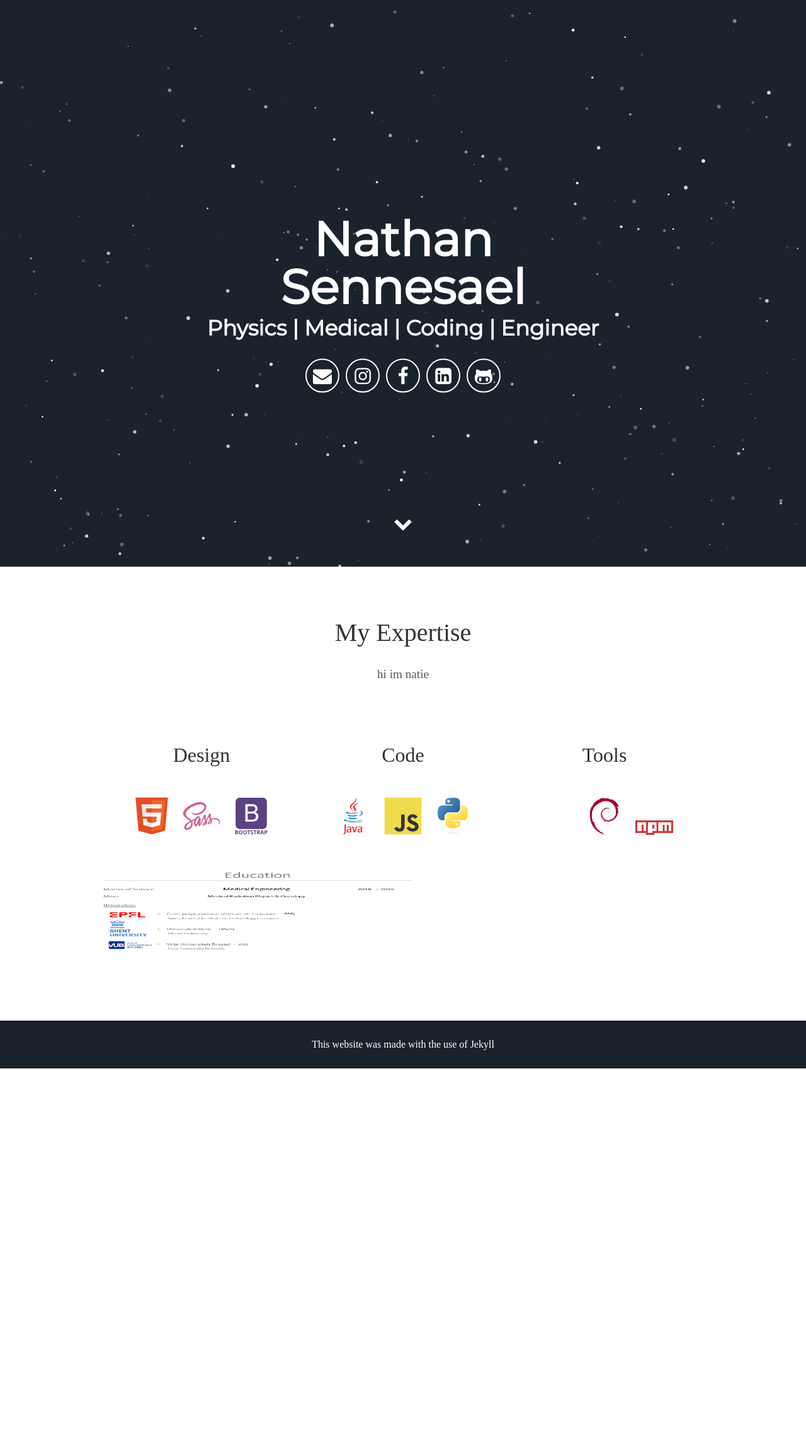
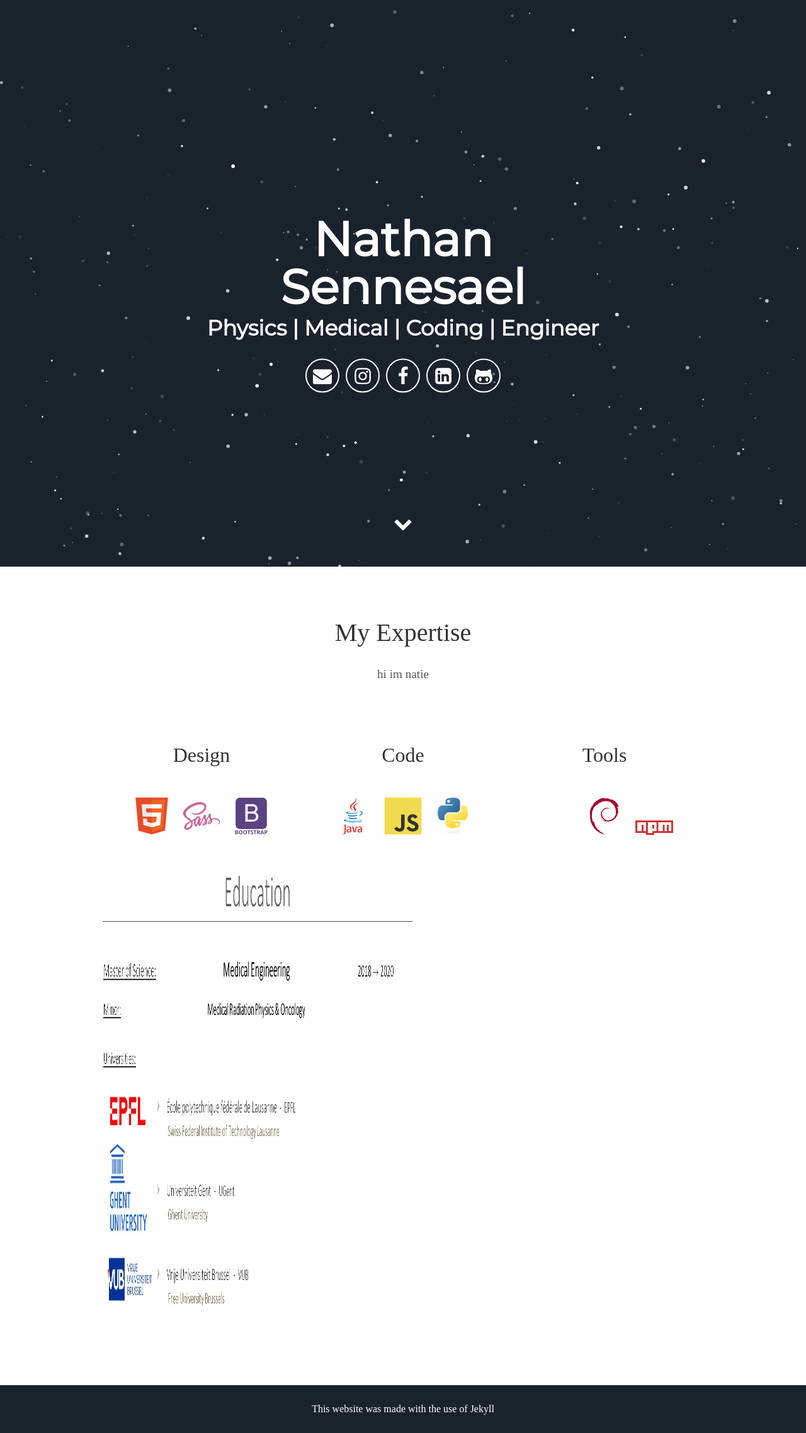
Before and after one commit to Senneschal/CV, a Jekyll site: the page built from index.html, in a window 1280 px wide. Shown: the whole page at 63% size. Built offline with Jekyll 4.4.1, drawn with Linux system fonts in a browser that asks for light colours; some web fonts are replaced; before the commit the page ends 1697 px from its top, so only the background shows below that.

Commit message:
Update default.html

```diff
--- a/_layouts/default.html
+++ b/_layouts/default.html
@@ -6,7 +6,7 @@
       {% include header.html %}
       <section id="about">
         {% include about.html %}
-        <img src="CV.jpg" alt="HTML5 Icon" width="500" height="128">
+        <img src="cv.jpg" alt="HTML5 Icon" width="500" height="707">
       </section>
         {{ content }}
       {% include footer.html %}
```
